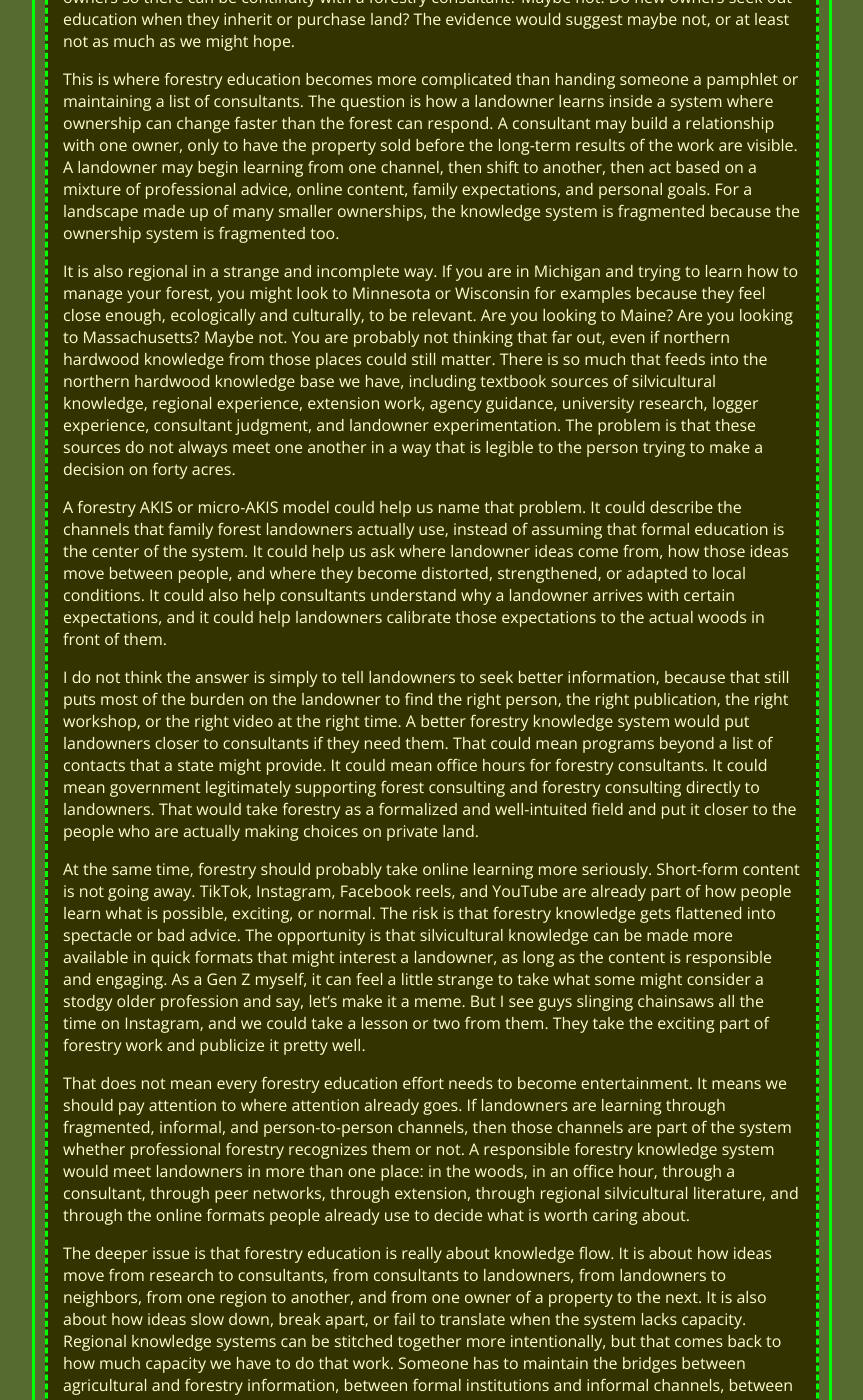
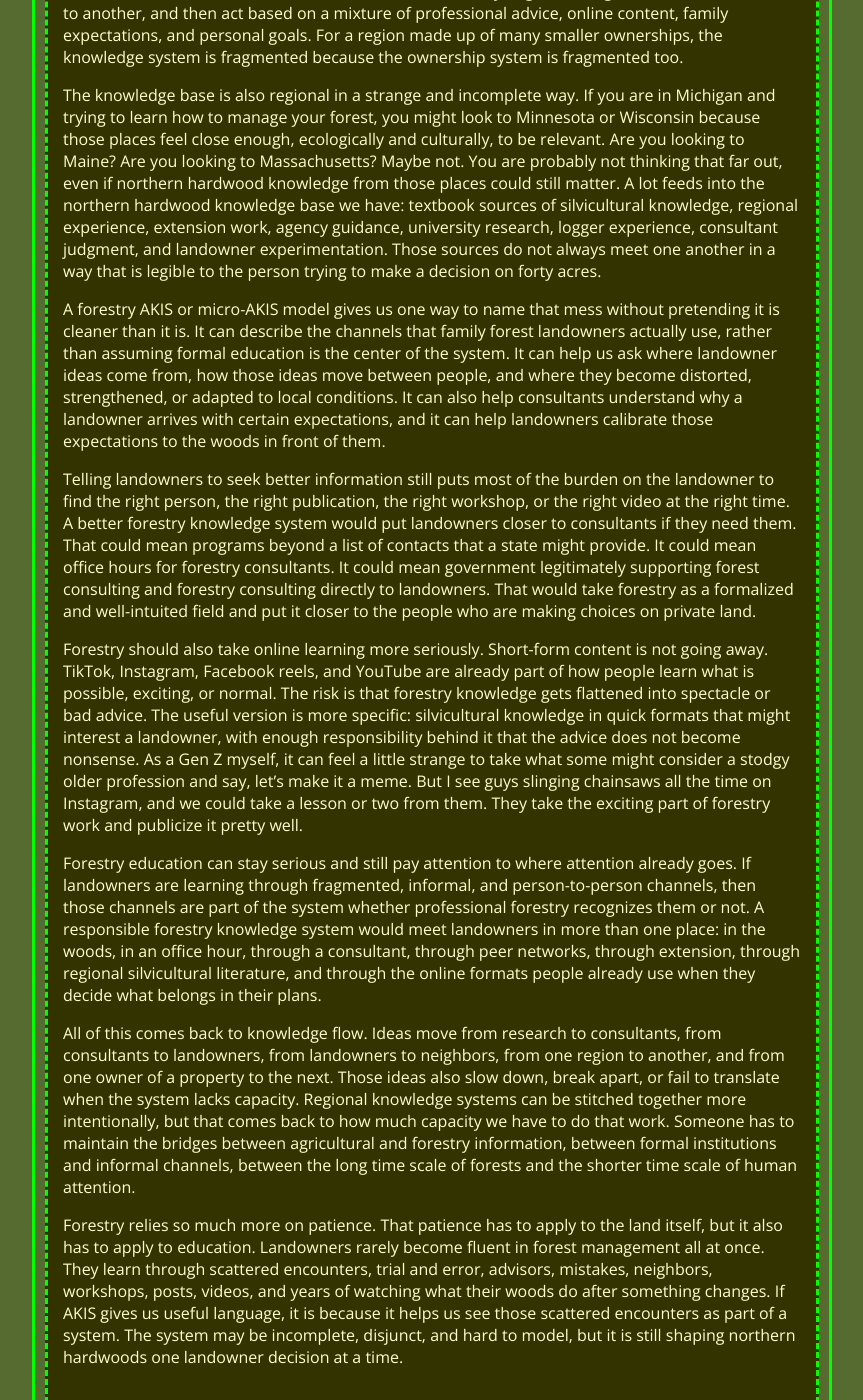
Before and after one commit to MtnTheMan/mtntheman.github.io, a Jekyll site: the page built from _posts/2026-07-10-nhr-log-8-how-family-forest-landowners-learn.md, in a window 1280 px wide and 1400 px high, scrolled down 2882 px. Shown: the whole window, without its empty margins (208-1071 px from the left). Built offline with Jekyll 4.4.1, drawn with Linux system fonts in a browser that asks for light colours; some web fonts are replaced; some of the changed text lies outside the part shown.

Commit message:
Revise NHR Log 8 voice

```diff
--- a/_posts/2026-07-10-nhr-log-8-how-family-forest-landowners-learn.md
+++ b/_posts/2026-07-10-nhr-log-8-how-family-forest-landowners-learn.md
@@ -7,15 +7,15 @@ tags: [Northern Hardwoods Resilience Project, forestry, silviculture, megatrip,
 excerpt: "A reflection on how family forest landowners learn through formal advice, informal networks, and the slow feedback loops of forestry."
 ---
 
-For the last few years, while I worked on agroforestry for my master's degree, one of the things we talked about a lot was the way information moves through separate silos. There is an agricultural silo of information, and then there is a forestry silo of information, and there is not always much cross-pollination between those two groups. That matters because the people actually making decisions on land are rarely moving through one clean, coordinated educational system. They are learning from consultants, extension agents, neighbors, YouTube channels, short-form videos, family history, personal intuition, and whatever experience they have accumulated from working or walking the same woods over time.
+For the last few years, while I worked on agroforestry for my master's degree, I kept running into the same problem in slightly different language. There is an agricultural silo of information, and then there is a forestry silo of information, and the cross-pollination between those two groups is not always great. That matters because the people making decisions on land are rarely moving through one clean educational system. They are learning from consultants, extension agents, neighbors, YouTube channels, short-form videos, family history, personal intuition, and whatever experience comes from working or walking the same woods over time.
 
-In agriculture, there is a model for thinking about this called agricultural knowledge and innovation systems, or AKIS, pronounced "AKIS." AKIS is usually used to describe the people, organizations, and institutions that generate, share, and use knowledge and innovation in agriculture (European Commission 2019; Knierim et al. 2015). There is also a smaller, farmer-centered version called micro-AKIS, which looks more closely at the advice, relationships, and knowledge channels surrounding an individual producer or farm household (Sutherland and Labarthe 2022; Madureira et al. 2022). These models are connected to older ideas like diffusion of innovation theory, although the point here is less about adding theory for theory's sake and more about adapting a useful agricultural knowledge and innovation system process to forestry itself. What I am interested in is whether this language can help describe how we talk to landowners and how landowners actually learn what they are going to do on land.
+In agriculture, one model for describing that process is agricultural knowledge and innovation systems, or AKIS, pronounced "AKIS." AKIS is usually used to describe the people, organizations, and institutions that generate, share, and use knowledge and innovation in agriculture (European Commission 2019; Knierim et al. 2015). There is also a smaller, farmer-centered version called micro-AKIS, which looks more closely at the advice, relationships, and knowledge channels around an individual producer or farm household (Sutherland and Labarthe 2022; Madureira et al. 2022). These models connect to older ideas like diffusion of innovation theory. I am using them here because they give some language to a basic forestry question: how do we talk to landowners, and how do landowners actually learn what they are going to do on land?
 
-The landowners I am thinking about here are smaller family forest landowners, who make up a huge mosaic of the landscape. They are incredibly difficult to model because their motivations vary so widely. They have different levels of education, different impressions of what should or should not be done in the woods, different financial pressures, different family histories, and different hopes for what their land is supposed to become. Some want timber revenue, some want wildlife habitat, some want trails, some want privacy, some want a legacy for their kids, and some are still trying to figure out what they own. Whatever they end up doing in northern hardwoods usually relies on what their knowledge networks look like.
+The landowners I am thinking about here are smaller family forest landowners, who make up a huge mosaic of the private forest base. They are hard to model because their motivations vary so widely. They have different levels of education, different impressions of what should or should not be done in the woods, different financial pressures, different family histories, and different hopes for what their land is supposed to become. Some want timber revenue, some want wildlife habitat, some want trails, some want privacy, some want a legacy for their kids, and some are still trying to figure out what they own. Whatever they end up doing in northern hardwoods usually relies on what their knowledge networks look like.
 
-That was one of the things that came up repeatedly in conversations with consultant foresters on the road trip. Consultants would describe uncertainty about where landowners were getting their ideas for how to manage land. A landowner might come into a conversation with a strong impression of what should happen in the woods, but that impression might not match what the site can actually support. Sometimes expectations are different than what you could get out of their woods because of site quality, soils, stand condition, markets, access, deer pressure, or whatever else might be shaping the place. Those gaps matter because forestry decisions are always filtered through the actual land base. A good idea in one place can become a frustrating idea somewhere else.
+That issue kept showing up in conversations with consultant foresters on the road trip. Consultants would describe uncertainty about where landowners were getting their ideas for how to manage land. A landowner might come into a conversation with a strong impression of what should happen in the woods, while the site itself is saying something else. Sometimes expectations are different from what you could get out of their woods because of site quality, soils, stand condition, markets, access, deer pressure, or whatever else is shaping the place. Forestry decisions always get filtered through the land base. A good idea in one place can become a frustrating idea somewhere else.
 
-Some of these learning channels are formal. A landowner might talk with an extension agent, attend a workshop, speak with an agricultural advisor, or pay a forestry consultant for management planning or harvest oversight. Other channels are informal, independent, and much harder to capture. Many landowners work outside of formal systems entirely. They may search online, follow a YouTube channel, watch someone on Instagram, or talk with a neighbor who had a harvest done five years ago and either loved it or hated it. Their education may be disjunct and non-coordinated, but that does not mean it is irrelevant. In many cases, that informal learning is the real education system.
+Some of these learning channels are formal. A landowner might talk with an extension agent, attend a workshop, speak with an agricultural advisor, or pay a forestry consultant for management planning or harvest oversight. Other channels are informal, independent, and much harder to capture. Many landowners work outside of formal systems entirely. They may search online, follow a YouTube channel, watch someone on Instagram, or talk with a neighbor who had a harvest done five years ago and either loved it or hated it. Their education may be disjunct and non-coordinated. It still counts.
 
 <figure class="nhr-figure full-width nhr-photo protected-image" oncontextmenu="return false;">
   <img
@@ -24,44 +24,30 @@ Some of these learning channels are formal. A landowner might talk with an exten
     loading="lazy"
     draggable="false"
   >
-  <figcaption>A landowner-facing forestry book like <em>Managing Your Woods</em> is one visible piece of a much larger knowledge system that also includes consultants, extension, neighbors, online videos, and personal trial and error.</figcaption>
+  <figcaption>A landowner-facing forestry book like <em>Managing Your Woods</em> is one visible piece of a knowledge system that also includes consultants, extension, neighbors, online videos, and personal trial and error.</figcaption>
 </figure>
 
-The forestry version of AKIS has to account for patience. That is one of the biggest differences between adapting an agricultural model and applying it to a forested system. In agriculture, you can apply concepts on a single-year basis and see some kind of result within the rhythm of a growing season. Forestry does not usually answer that quickly. Forest management relies on many years of growth and change, and the feedback loop is much slower. A landowner can do real work and still wait years before the outcome feels obvious.
+The forestry version of AKIS has to account for patience. That is one of the biggest differences between taking an agricultural model and applying it to a forested system. In agriculture, you can try something on a single-year basis and see some kind of result within the rhythm of a growing season. Forestry does not usually answer that quickly. Forest management relies on many years of growth and change, and the feedback loop is much slower. A landowner can put in careful work and still wait years before the outcome feels obvious.
 
-That slow feedback loop can lead to frustration. Some landowners express that they are not getting the outcomes they want fast enough, but the nature of doing forestry is that things usually happen slowly. When people carry expectations from agricultural systems, online media, or quick before-and-after content into the woods, they may expect a forest to respond in a way that forests rarely do. At the same time, the slower pace can make the work more rewarding. When I talk with landowners who are proud of the outcomes they have had in their woods, those outcomes are usually the result of years of persistent work, persistent labor, and holding on to the land that they have.
+That slow feedback loop can lead to frustration. Some landowners express that they are not getting the outcomes they want fast enough, but the nature of doing forestry is that things usually happen slowly. When people carry expectations from agricultural systems, online media, or quick before-and-after content into the woods, they may expect a forest to respond in a way that forests rarely do. The slower pace can also make the work more rewarding. When I talk with landowners who are proud of the outcomes they have had in their woods, those outcomes are usually the result of years of persistent work, persistent labor, and holding on to the land that they have.
 
-Land tenure is a huge part of this. It may be worth bringing up the idea that average land ownership changes about every 17 years for forest landowners. Seventeen years is not enough time to see a forest all the way through different stages of development, harvest, and post-harvest response. Once that average is spread across the actual range of ownership, some landowners may be holding on to land for five years, or less than ten years, before it changes hands again. If land is constantly in flux, and different landowners bring different goals each time, the educational system becomes even harder to understand. Do previous owners help provide references to new owners so there can be continuity with a forestry consultant? Maybe not. Do new owners seek out education when they inherit or purchase land? The evidence would suggest maybe not, or at least not as much as we might hope.
+Land tenure is a huge part of this. One figure I keep coming back to is the idea that average land ownership changes about every 17 years for forest landowners. Seventeen years is not enough time to see a forest all the way through different stages of development, harvest, and post-harvest response. Once that average is spread across the actual range of ownership, some landowners may be holding on to land for five years, or less than ten years, before it changes hands again. If land is constantly in flux, and different landowners bring different goals each time, the educational system becomes even harder to understand. Do previous owners help provide references to new owners so there can be continuity with a forestry consultant? Maybe not. Do new owners seek out education when they inherit or purchase land? The evidence would suggest maybe not, or at least not as much as we might hope.
 
-This is where forestry education becomes more complicated than handing someone a pamphlet or maintaining a list of consultants. The question is how a landowner learns inside a system where ownership can change faster than the forest can respond. A consultant may build a relationship with one owner, only to have the property sold before the long-term results of the work are visible. A landowner may begin learning from one channel, then shift to another, then act based on a mixture of professional advice, online content, family expectations, and personal goals. For a landscape made up of many smaller ownerships, the knowledge system is fragmented because the ownership system is fragmented too.
+Forestry education gets more complicated when ownership can change faster than the forest can respond. A consultant may build a relationship with one owner, only to have the property sold before the results of the work are visible. A landowner may begin learning from one channel, shift to another, and then act based on a mixture of professional advice, online content, family expectations, and personal goals. For a region made up of many smaller ownerships, the knowledge system is fragmented because the ownership system is fragmented too.
 
-It is also regional in a strange and incomplete way. If you are in Michigan and trying to learn how to manage your forest, you might look to Minnesota or Wisconsin for examples because they feel close enough, ecologically and culturally, to be relevant. Are you looking to Maine? Are you looking to Massachusetts? Maybe not. You are probably not thinking that far out, even if northern hardwood knowledge from those places could still matter. There is so much that feeds into the northern hardwood knowledge base we have, including textbook sources of silvicultural knowledge, regional experience, extension work, agency guidance, university research, logger experience, consultant judgment, and landowner experimentation. The problem is that these sources do not always meet one another in a way that is legible to the person trying to make a decision on forty acres.
+The knowledge base is also regional in a strange and incomplete way. If you are in Michigan and trying to learn how to manage your forest, you might look to Minnesota or Wisconsin because those places feel close enough, ecologically and culturally, to be relevant. Are you looking to Maine? Are you looking to Massachusetts? Maybe not. You are probably not thinking that far out, even if northern hardwood knowledge from those places could still matter. A lot feeds into the northern hardwood knowledge base we have: textbook sources of silvicultural knowledge, regional experience, extension work, agency guidance, university research, logger experience, consultant judgment, and landowner experimentation. Those sources do not always meet one another in a way that is legible to the person trying to make a decision on forty acres.
 
-A forestry AKIS or micro-AKIS model could help us name that problem. It could describe the channels that family forest landowners actually use, instead of assuming that formal education is the center of the system. It could help us ask where landowner ideas come from, how those ideas move between people, and where they become distorted, strengthened, or adapted to local conditions. It could also help consultants understand why a landowner arrives with certain expectations, and it could help landowners calibrate those expectations to the actual woods in front of them.
+A forestry AKIS or micro-AKIS model gives us one way to name that mess without pretending it is cleaner than it is. It can describe the channels that family forest landowners actually use, rather than assuming formal education is the center of the system. It can help us ask where landowner ideas come from, how those ideas move between people, and where they become distorted, strengthened, or adapted to local conditions. It can also help consultants understand why a landowner arrives with certain expectations, and it can help landowners calibrate those expectations to the woods in front of them.
 
-I do not think the answer is simply to tell landowners to seek better information, because that still puts most of the burden on the landowner to find the right person, the right publication, the right workshop, or the right video at the right time. A better forestry knowledge system would put landowners closer to consultants if they need them. That could mean programs beyond a list of contacts that a state might provide. It could mean office hours for forestry consultants. It could mean government legitimately supporting forest consulting and forestry consulting directly to landowners. That would take forestry as a formalized and well-intuited field and put it closer to the people who are actually making choices on private land.
+Telling landowners to seek better information still puts most of the burden on the landowner to find the right person, the right publication, the right workshop, or the right video at the right time. A better forestry knowledge system would put landowners closer to consultants if they need them. That could mean programs beyond a list of contacts that a state might provide. It could mean office hours for forestry consultants. It could mean government legitimately supporting forest consulting and forestry consulting directly to landowners. That would take forestry as a formalized and well-intuited field and put it closer to the people who are making choices on private land.
 
-At the same time, forestry should probably take online learning more seriously. Short-form content is not going away. TikTok, Instagram, Facebook reels, and YouTube are already part of how people learn what is possible, exciting, or normal. The risk is that forestry knowledge gets flattened into spectacle or bad advice. The opportunity is that silvicultural knowledge can be made more available in quick formats that might interest a landowner, as long as the content is responsible and engaging. As a Gen Z myself, it can feel a little strange to take what some might consider a stodgy older profession and say, let's make it a meme. But I see guys slinging chainsaws all the time on Instagram, and we could take a lesson or two from them. They take the exciting part of forestry work and publicize it pretty well.
+Forestry should also take online learning more seriously. Short-form content is not going away. TikTok, Instagram, Facebook reels, and YouTube are already part of how people learn what is possible, exciting, or normal. The risk is that forestry knowledge gets flattened into spectacle or bad advice. The useful version is more specific: silvicultural knowledge in quick formats that might interest a landowner, with enough responsibility behind it that the advice does not become nonsense. As a Gen Z myself, it can feel a little strange to take what some might consider a stodgy older profession and say, let's make it a meme. But I see guys slinging chainsaws all the time on Instagram, and we could take a lesson or two from them. They take the exciting part of forestry work and publicize it pretty well.
 
-<!--
-Image placeholder: Insert a second photo here if you want a more active working-woods image.
+Forestry education can stay serious and still pay attention to where attention already goes. If landowners are learning through fragmented, informal, and person-to-person channels, then those channels are part of the system whether professional forestry recognizes them or not. A responsible forestry knowledge system would meet landowners in more than one place: in the woods, in an office hour, through a consultant, through peer networks, through extension, through regional silvicultural literature, and through the online formats people already use when they decide what belongs in their plans.
 
-<figure class="nhr-figure full-width nhr-photo protected-image" oncontextmenu="return false;">
-  <img
-    src="{{ site.baseurl }}/assets/images/northern-hardwoods-megatrip/nhr-log-8-working-woods.jpeg"
-    alt="A consultant, logger, or landowner working in the woods"
-    loading="lazy"
-    draggable="false"
-  >
-  <figcaption>A working-woods image could reinforce the section on making forestry knowledge visible, engaging, and responsible in online spaces.</figcaption>
-</figure>
--->
+All of this comes back to knowledge flow. Ideas move from research to consultants, from consultants to landowners, from landowners to neighbors, from one region to another, and from one owner of a property to the next. Those ideas also slow down, break apart, or fail to translate when the system lacks capacity. Regional knowledge systems can be stitched together more intentionally, but that comes back to how much capacity we have to do that work. Someone has to maintain the bridges between agricultural and forestry information, between formal institutions and informal channels, between the long time scale of forests and the shorter time scale of human attention.
 
-That does not mean every forestry education effort needs to become entertainment. It means we should pay attention to where attention already goes. If landowners are learning through fragmented, informal, and person-to-person channels, then those channels are part of the system whether professional forestry recognizes them or not. A responsible forestry knowledge system would meet landowners in more than one place: in the woods, in an office hour, through a consultant, through peer networks, through extension, through regional silvicultural literature, and through the online formats people already use to decide what is worth caring about.
-
-The deeper issue is that forestry education is really about knowledge flow. It is about how ideas move from research to consultants, from consultants to landowners, from landowners to neighbors, from one region to another, and from one owner of a property to the next. It is also about how ideas slow down, break apart, or fail to translate when the system lacks capacity. Regional knowledge systems can be stitched together more intentionally, but that comes back to how much capacity we have to do that work. Someone has to maintain the bridges between agricultural and forestry information, between formal institutions and informal channels, between the long time scale of forests and the shorter time scale of human attention.
-
-Forestry relies so much more on patience. That patience has to apply to the land itself, but it also has to apply to education. Landowners rarely become fluent in forest management all at once. They learn through scattered encounters, trial and error, advisors, mistakes, neighbors, workshops, posts, videos, and years of watching what their woods do after something changes. If AKIS gives us a useful language, it is because it helps us see those scattered encounters as part of a real system. The system may be incomplete, disjunct, and hard to model, but it is still shaping the northern hardwood landscape one landowner decision at a time.
+Forestry relies so much more on patience. That patience has to apply to the land itself, but it also has to apply to education. Landowners rarely become fluent in forest management all at once. They learn through scattered encounters, trial and error, advisors, mistakes, neighbors, workshops, posts, videos, and years of watching what their woods do after something changes. If AKIS gives us useful language, it is because it helps us see those scattered encounters as part of a system. The system may be incomplete, disjunct, and hard to model, but it is still shaping northern hardwoods one landowner decision at a time.
 
 ## Works Cited
 
```
